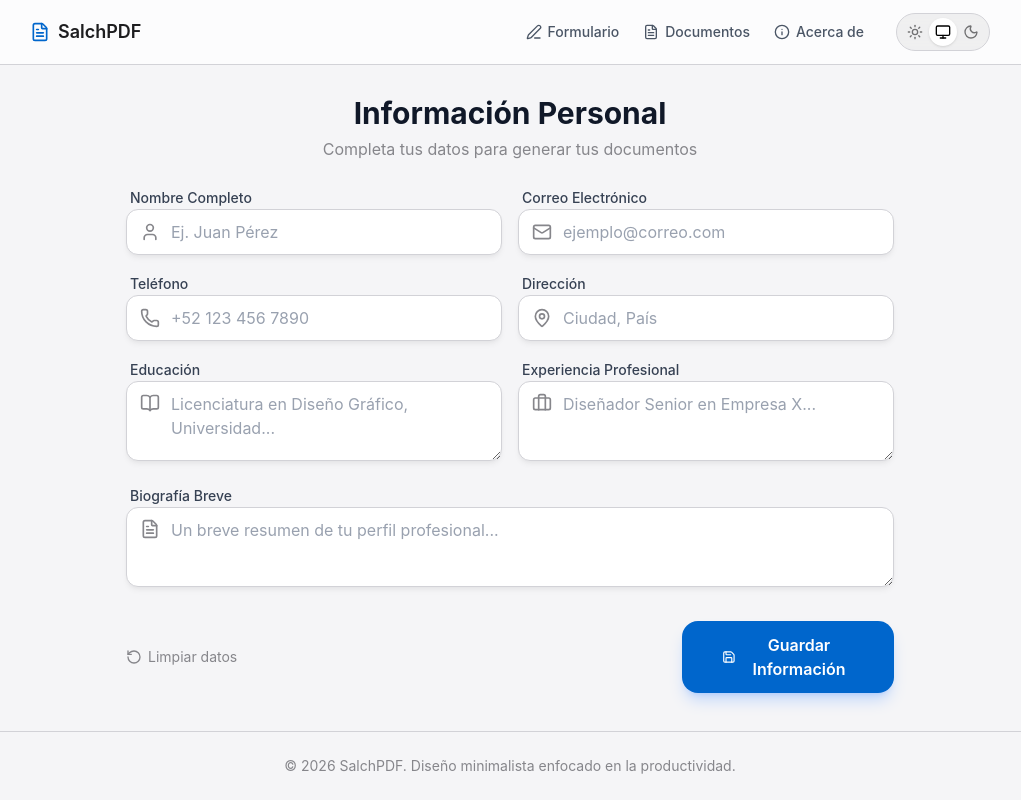
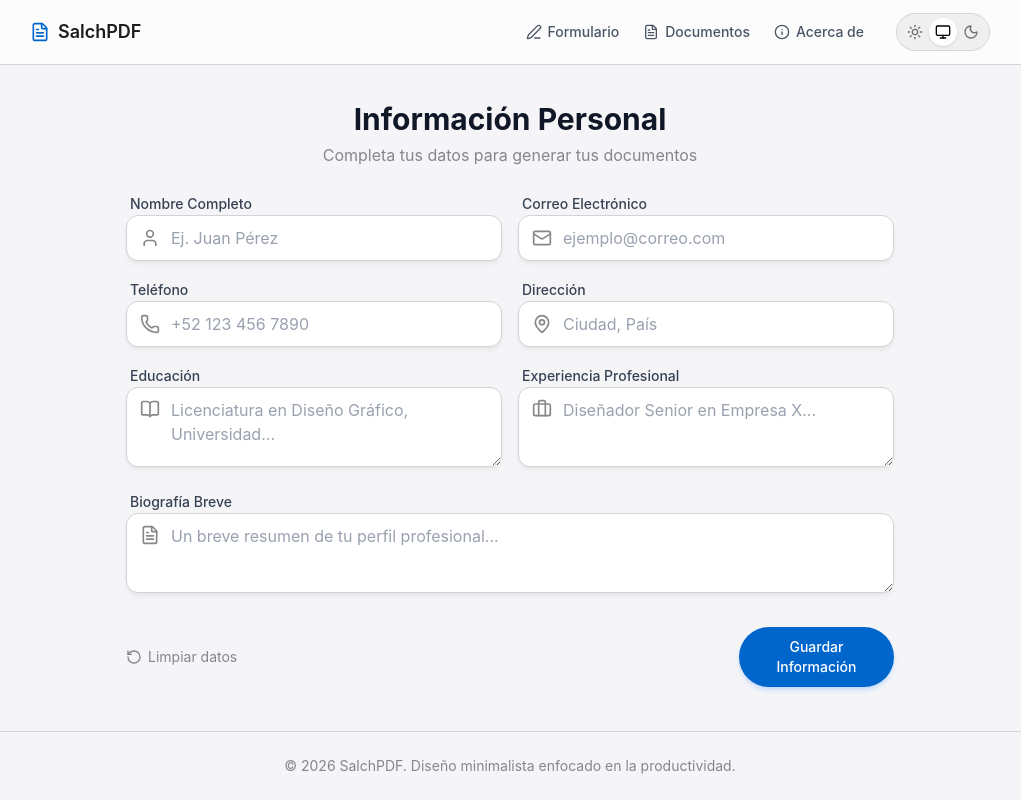
Before and after one commit to AbrahamHamedFloresCabanillas/SalchPDF, a React (Vite) app: page / in a window 1280 px wide. Shown: the whole page, without its empty margins (130-1151 px from the left). Built offline with nearby package versions, Linux system fonts and the light colour scheme.

Commit message:
UI: Refinamiento del boton Guardar Informacion para hacerlo mas esbelto y proporcionado

```diff
--- a/src/paginas/FormularioCaptura.jsx
+++ b/src/paginas/FormularioCaptura.jsx
@@ -1,5 +1,5 @@
 import { useForm } from 'react-hook-form';
-import { User, Mail, Phone, MapPin, BookOpen, Briefcase, FileText, CheckCircle2, RotateCcw, Save } from 'lucide-react';
+import { User, Mail, Phone, MapPin, BookOpen, Briefcase, FileText, CheckCircle2, RotateCcw } from 'lucide-react';
 import { useState, useEffect, useRef } from 'react';
 import usarDatosPersonales from '../almacenes/usarDatosPersonales';
 import EnvolvedorAnimado from '../componentes/EnvolvedorAnimado';
@@ -228,10 +228,9 @@ const FormularioCaptura = () => {
           </div>
           <button
             type="submit"
-            className="w-auto px-10 py-3 bg-acento text-white rounded-2xl font-semibold hover:bg-acento-hover active:scale-[0.98] transition-all shadow-lg shadow-blue-500/25 order-1 md:order-2 flex items-center justify-center gap-2 cursor-pointer group"
+            className="w-full md:w-auto px-6 py-2.5 bg-acento text-white rounded-xl md:rounded-full text-sm font-medium hover:bg-acento-hover transition-colors shadow-md shadow-blue-500/20 order-1 md:order-2 flex items-center justify-center cursor-pointer"
           >
-            <Save className="w-5 h-5 group-hover:rotate-6 transition-transform" />
-            <span className="text-sm md:text-base">Guardar Información</span>
+            Guardar Información
           </button>
         </div>
 
```
